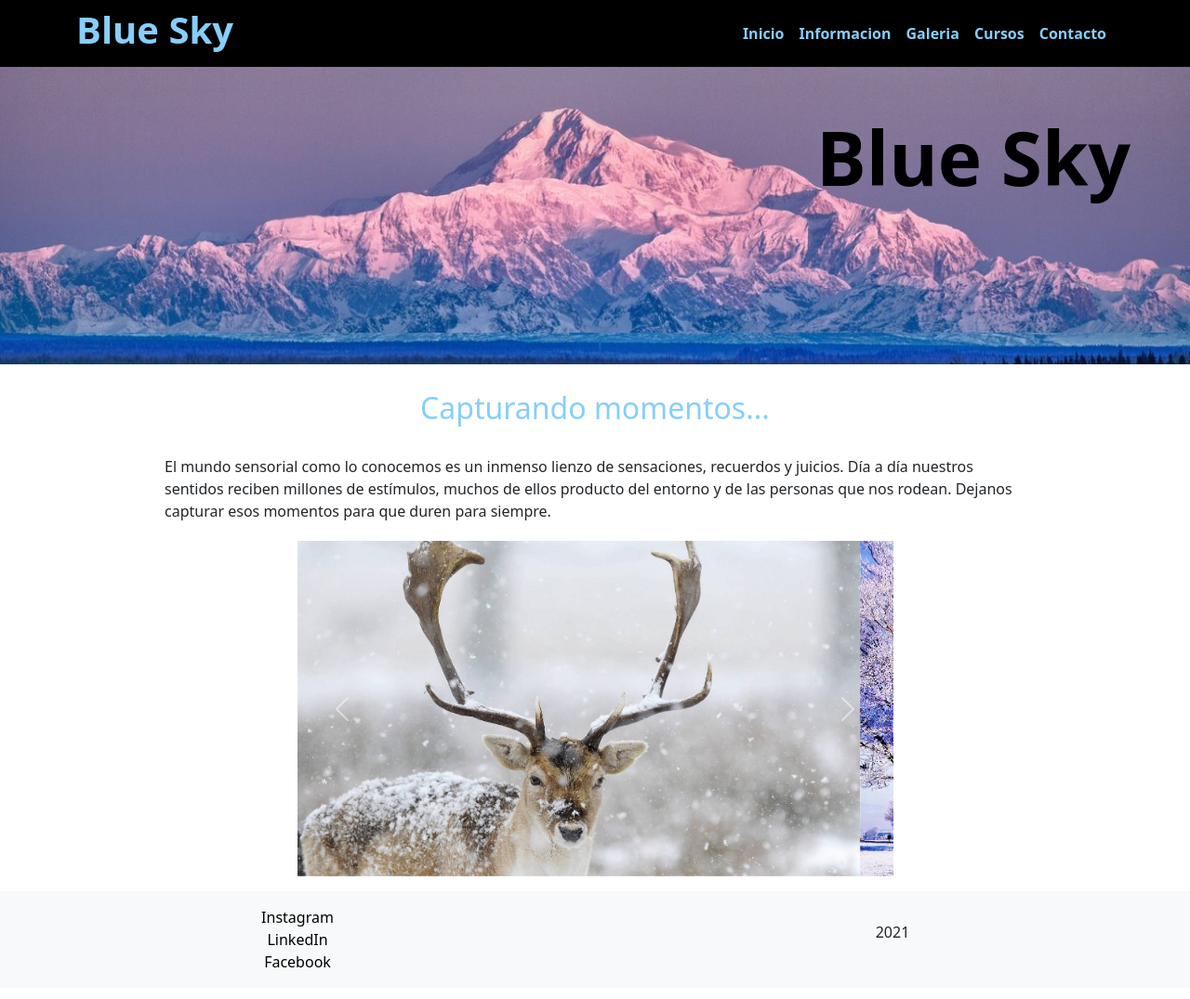
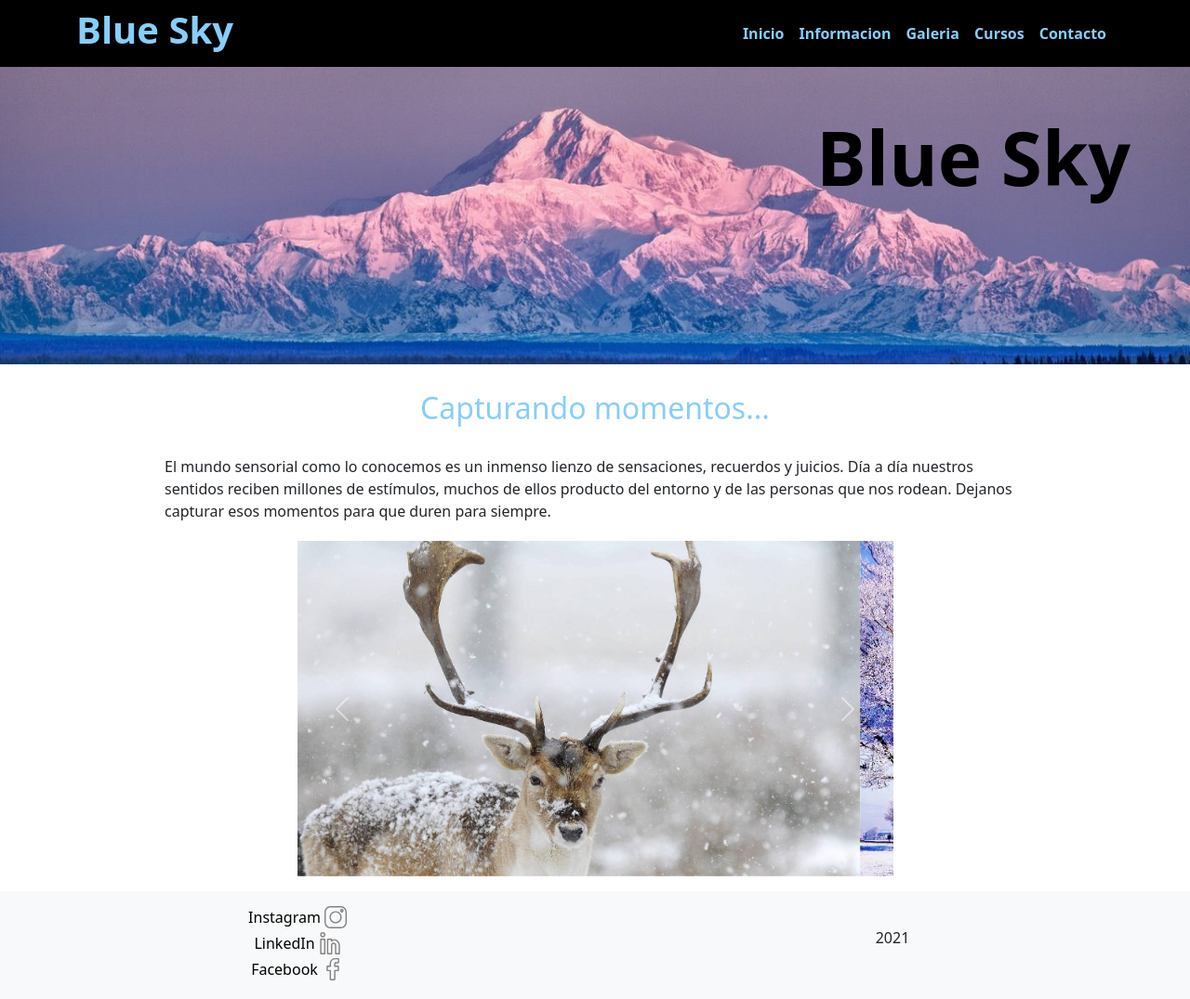
Before and after one commit to KanNeimann/PaginaFotografo-Neimann, a website: page index.html in a window 1280 px wide. Shown: the whole page at 93% size. Drawn offline with nearby package versions, Linux system fonts and the light colour scheme.

Commit message:
Se agregan iconos redes sociales footer

```diff
--- a/index.html
+++ b/index.html
@@ -133,9 +133,18 @@
     <footer class="bg-light">
       <div class="row text-center py-3 d-flex align-items-center mx-0">
         <div class="col-md-6 fw-light d-flex flex-column">
-          <a href="https://instagram.com">Instagram</a>
-          <a href="https://linkedin.com">LinkedIn</a>
-          <a href="https://facebook.com">Facebook</a>
+          <div class="d-flex justify-content-center align-items-center pb-1">
+            <a href="https://instagram.com">Instagram</a>
+            <img class="logo-rsocial ms-1" alt="logo-instagram" src="img/instagram.svg">
+          </div>
+          <div class="d-flex justify-content-center align-items-center pb-1">
+            <a href="https://linkedin.com">LinkedIn</a>
+            <img class="logo-rsocial ms-1" alt="logo-linkedin" src="img/linkedin.svg">
+          </div>
+          <div class="d-flex justify-content-center align-items-center pb-1">
+            <a href="https://facebook.com">Facebook</a>
+            <img class="logo-rsocial ms-1" alt="logo-facebook" src="img/facebook.svg">
+          </div>
         </div>
 
       <div class="col-md-6 fw-light">
--- a/scss/_generales.scss
+++ b/scss/_generales.scss
@@ -65,3 +65,12 @@ figcaption {
     }
   }
 }
+
+.logo-rsocial {
+  width: 2vh;
+  filter: invert(61%) sepia(12%) saturate(18%) hue-rotate(317deg)
+    brightness(81%) contrast(88%);
+  @media (min-width: 576px) {
+    width: 3vh;
+  }
+}
```
Also changed, not shown: css/styles.css, img/facebook.svg (added), img/instagram.svg (added), img/linkedin.svg (added), 1 other file.
